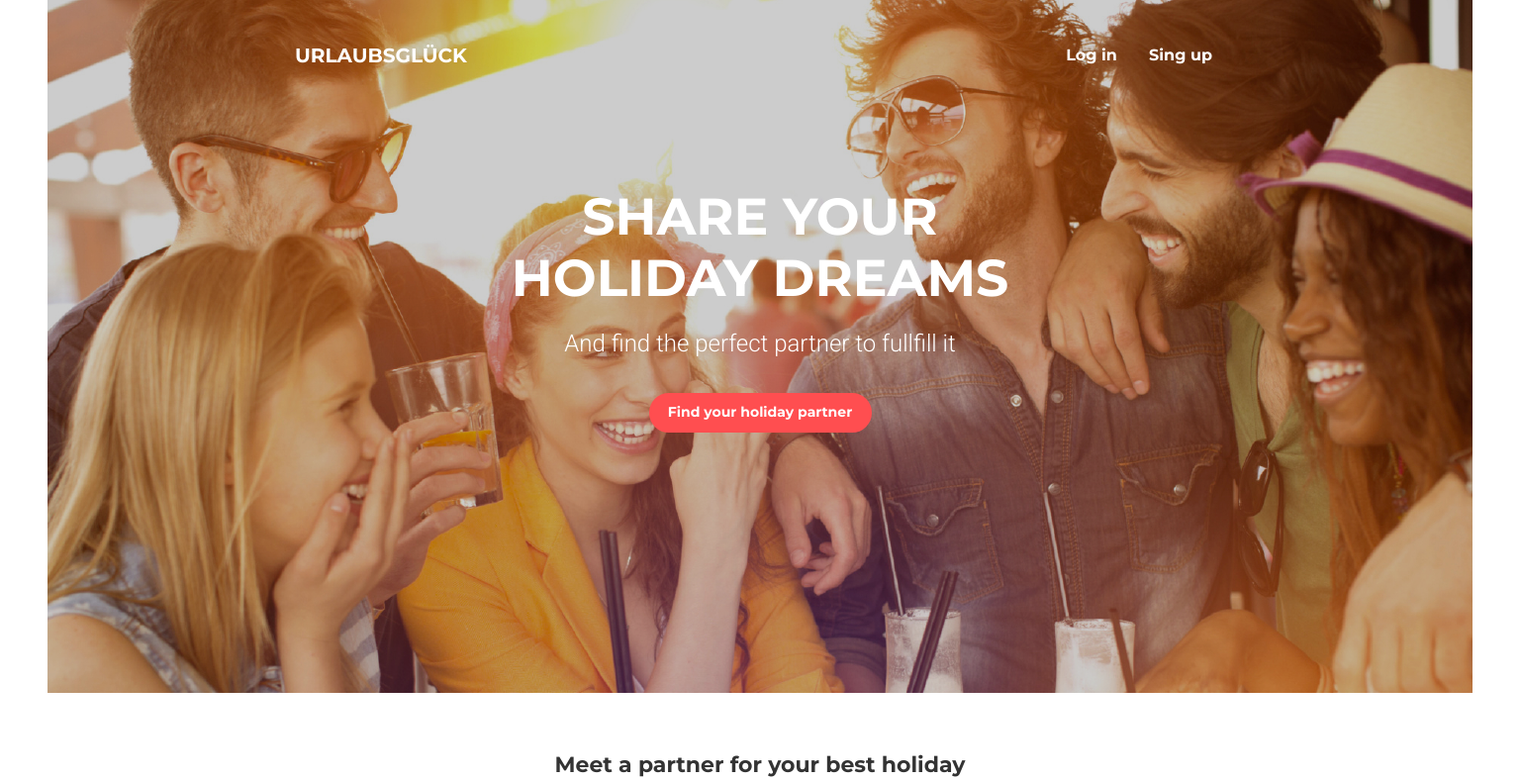
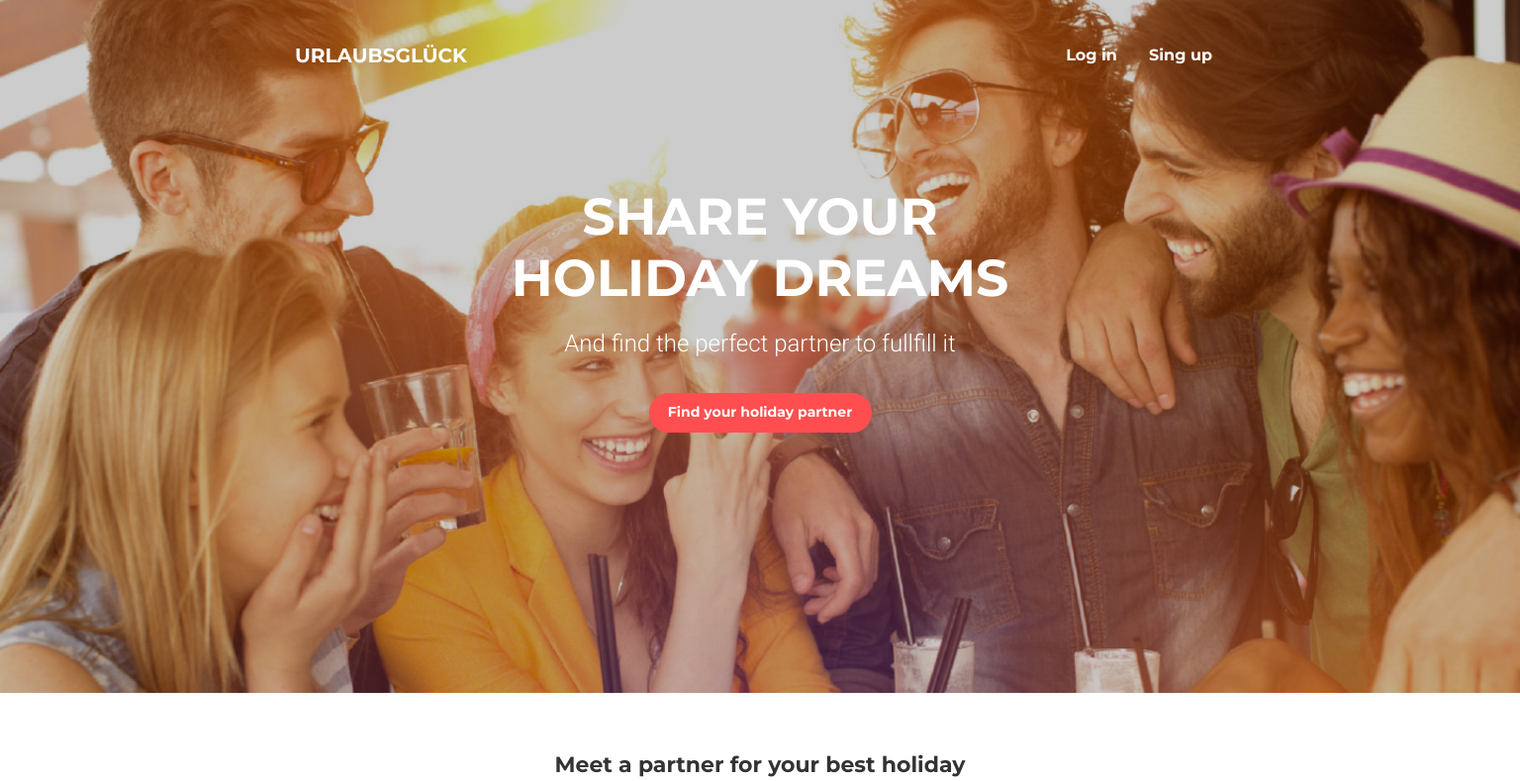
Before and after one commit to Olga0590/goit-fe-course, a plain HTML site: page html-css/module-8/index.html in a window 1536 px wide. Shown: the top 789 px of the page at 99% size. Drawn offline with Linux system fonts and the light colour scheme.

Commit message:
add fixes

```diff
--- a/html-css/module-8/css/styles.css
+++ b/html-css/module-8/css/styles.css
@@ -13,6 +13,15 @@ ul {
 	list-style: none;
 	padding: 0;
 	margin: 0;
+}
+.wrapper-1 {
+	background-image: url(../img/background.png);
+	background-repeat: no-repeat;
+	background-size: 100%;
+	height: 540px;
+	background-color: #000000;
+	background-position-y: 25%;
+
 }
 
 img {
@@ -38,8 +47,8 @@ button {
 	margin: 0;
 }
 .background {
-	background-image: url(../img/background.png);
-	background-repeat: no-repeat;
+	/*background-image: url(../img/background.png);
+	background-repeat: no-repeat;*/
 	min-height: 540px;
 	width: 100%;
 	text-align: center;
@@ -202,11 +211,16 @@ height: 45px;
 }
 @media (min-width: 768px) {
 	.background {
-	background-image: url(../img/background-2.png);
-	background-color: #000000;
+	/*background-image: url(../img/background-2.png);
+	background-color: #000000;*/
 	min-height: 700px;
 	padding: 38px;
 		}
+		.wrapper-1 {
+	background-image: url(../img/background-2.png);
+	background-repeat: no-repeat;
+	height: 700px;
+}
 	.wrapper {
 	width: 768px;
 }
@@ -261,9 +275,14 @@ margin: 0 auto 20px auto;
 	margin: 0 auto;
 
 }
+.wrapper-1 {
+	background-image: url(../img/background-3.png);
+	background-repeat: no-repeat;
+	height: 700px;
+}
 .background {
-	background-image: url(../img/background-3.png);
-	background-color: #000000;
+	/*background-image: url(../img/background-3.png);
+	background-color: #000000;*/
 	min-height: 700px;
 	padding: 38px 250px;
 
@@ -279,7 +298,10 @@ margin: 0 auto 20px auto;
 	.card-list-item:last-child {
 	margin-bottom: 0;
 }
-
+.wrapper-1 {
+	background-position-x: left;
+	background-position-y: 50%;
+}
 }
 
 @media screen and (min-width: 768px) and (max-width: 1439px) {
--- a/html-css/module-8/index.html
+++ b/html-css/module-8/index.html
@@ -10,6 +10,7 @@
 	<link rel="stylesheet" href="./css/styles.css">
 </head>
 <body>
+	<div class="wrapper-1">
 	<div class="wrapper">
 		<div class="background">
 			<header class="header">
@@ -89,6 +90,7 @@
 				<a href="#" class="card-section-button">See other partners</a>
 			</section>
 	</div>
+	</div>
 
 </body>
 </html>
```
